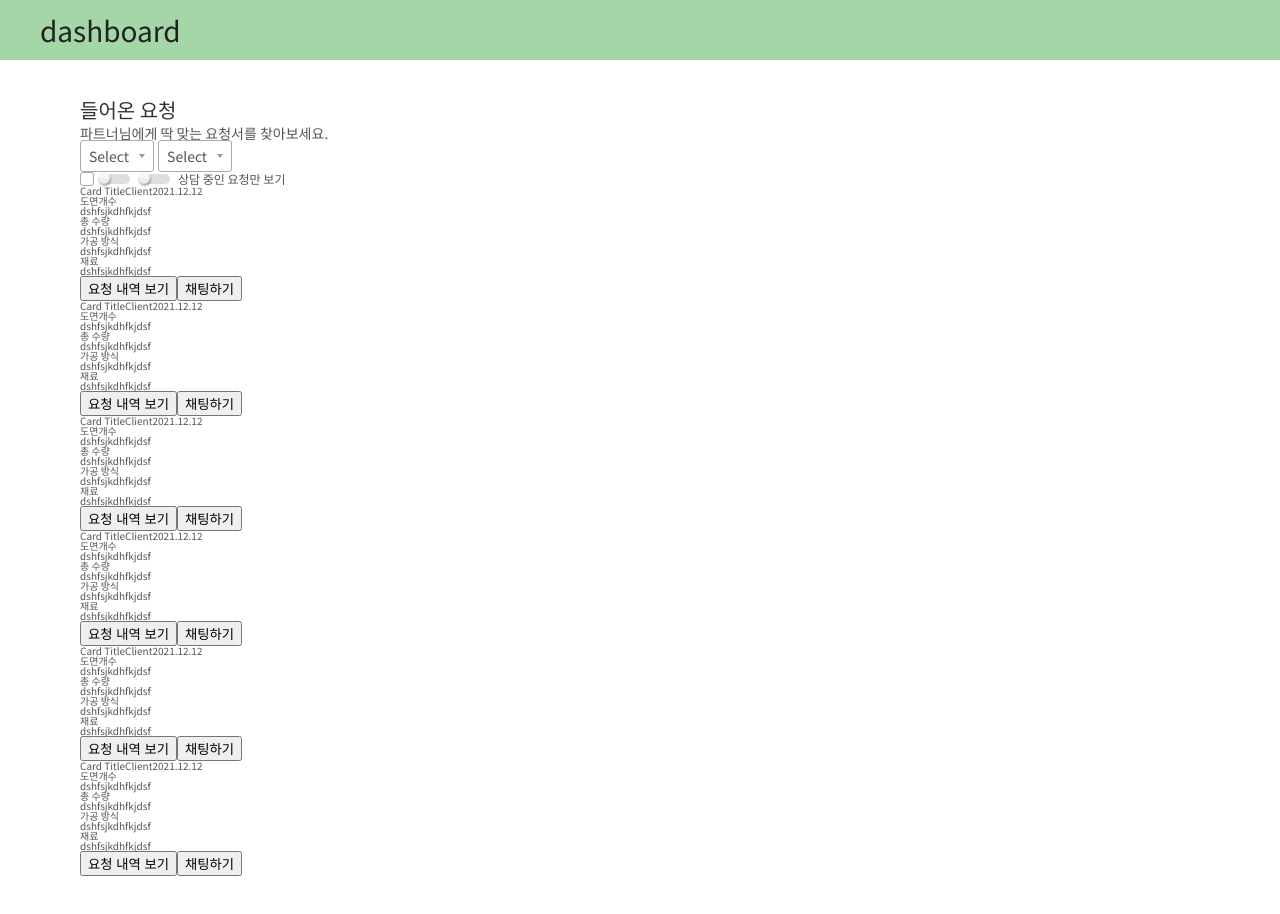
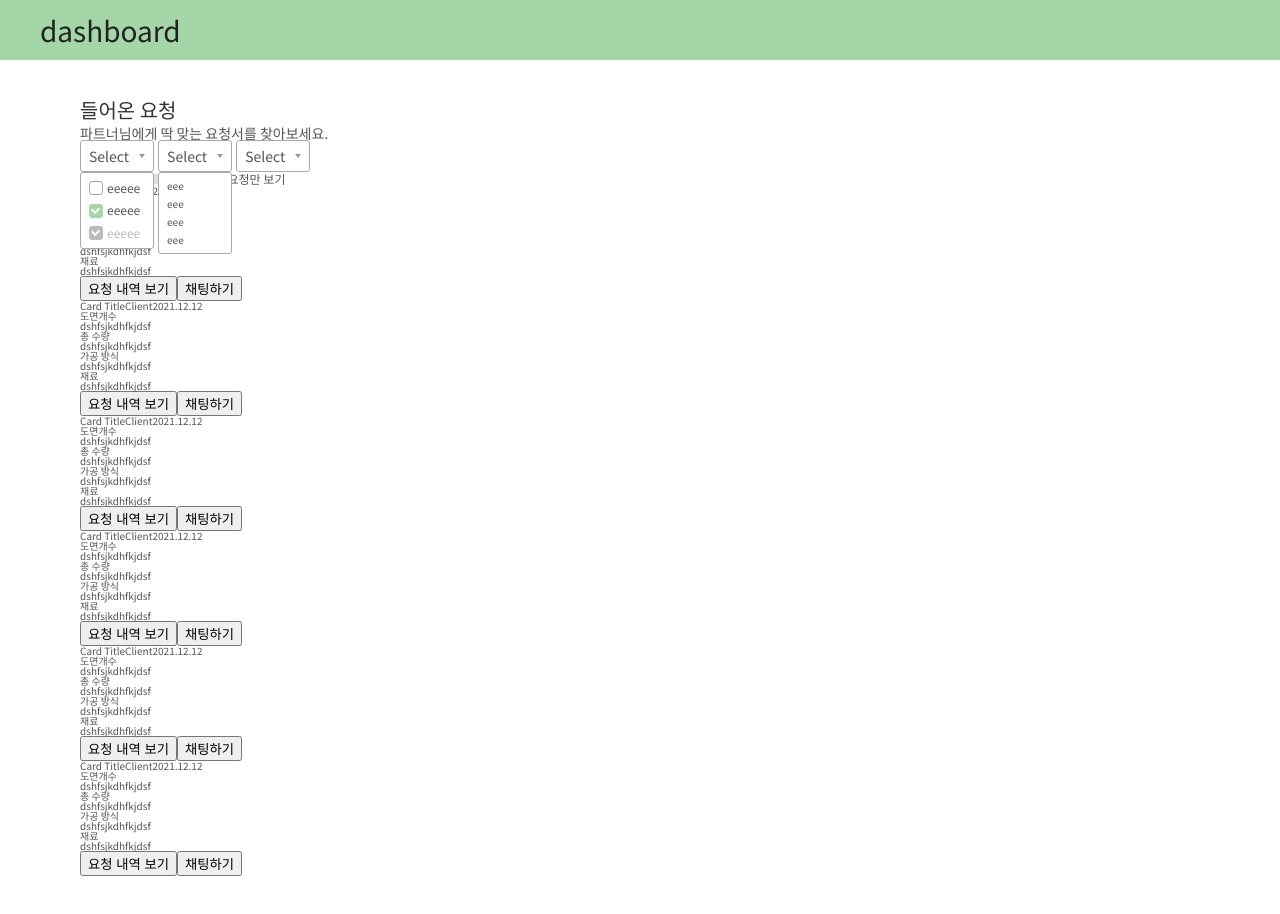
Before and after one commit to mook9288/challenge-filter, a React (Create React App) app: page / in a window 1280 px wide. Built offline with nearby package versions, Linux system fonts and the light colour scheme.

Commit message:
feature: add select component

```diff
--- a/src/assets/styles/form/_select.scss
+++ b/src/assets/styles/form/_select.scss
@@ -31,7 +31,6 @@
     z-index: 1;
     top: 100%;
     left: 0;
-    display: none;
     overflow: hidden auto;
     padding: 4px 0;
     min-width: 100%;
--- /dev/null
+++ b/src/components/atoms/Select.tsx
@@ -0,0 +1,32 @@
+import React, { useRef, useState, useCallback } from 'react';
+import useClickOutside from '../../helpers/useClickOutside';
+
+const Select = () => {
+  const wrapperRef = useRef(null);
+  const [open, setOpen] = useState(false);
+
+  useClickOutside(
+    wrapperRef,
+    useCallback(() => {
+      setOpen(false);
+    }, [])
+  );
+
+  return (
+    <div className='select' ref={wrapperRef}>
+      <span className='select__text' onClick={() => setOpen(!open)}>
+        Select
+      </span>
+      {open && (
+        <ul className='select__menu'>
+          <li className='select__menu__item'>eee</li>
+          <li className='select__menu__item'>eee</li>
+          <li className='select__menu__item'>eee</li>
+          <li className='select__menu__item'>eee</li>
+        </ul>
+      )}
+    </div>
+  );
+};
+
+export default Select;
--- /dev/null
+++ b/src/helpers/useClickOutside.tsx
@@ -0,0 +1,19 @@
+import { useEffect } from 'react';
+
+const useClickOutside = (ref: any, cb: any) => {
+  const checkClickOutside = (e: any) => {
+    if (ref.current && !ref.current.contains(e.target)) {
+      cb();
+    }
+  };
+
+  useEffect(() => {
+    document.addEventListener('click', checkClickOutside);
+
+    return () => {
+      document.removeEventListener('click', checkClickOutside);
+    };
+  });
+};
+
+export default useClickOutside;
--- a/src/pages/Board/index.tsx
+++ b/src/pages/Board/index.tsx
@@ -1,3 +1,5 @@
+import Select from '../../components/atoms/Select';
+
 const Board = () => {
   return (
     <div>
@@ -45,6 +47,7 @@ const Board = () => {
                 <li className='select__menu__item'>eee</li>
               </ul>
             </div>
+            <Select />
           </div>
           <div className='search-area__right'>
             <div className='checkbox'>
```
